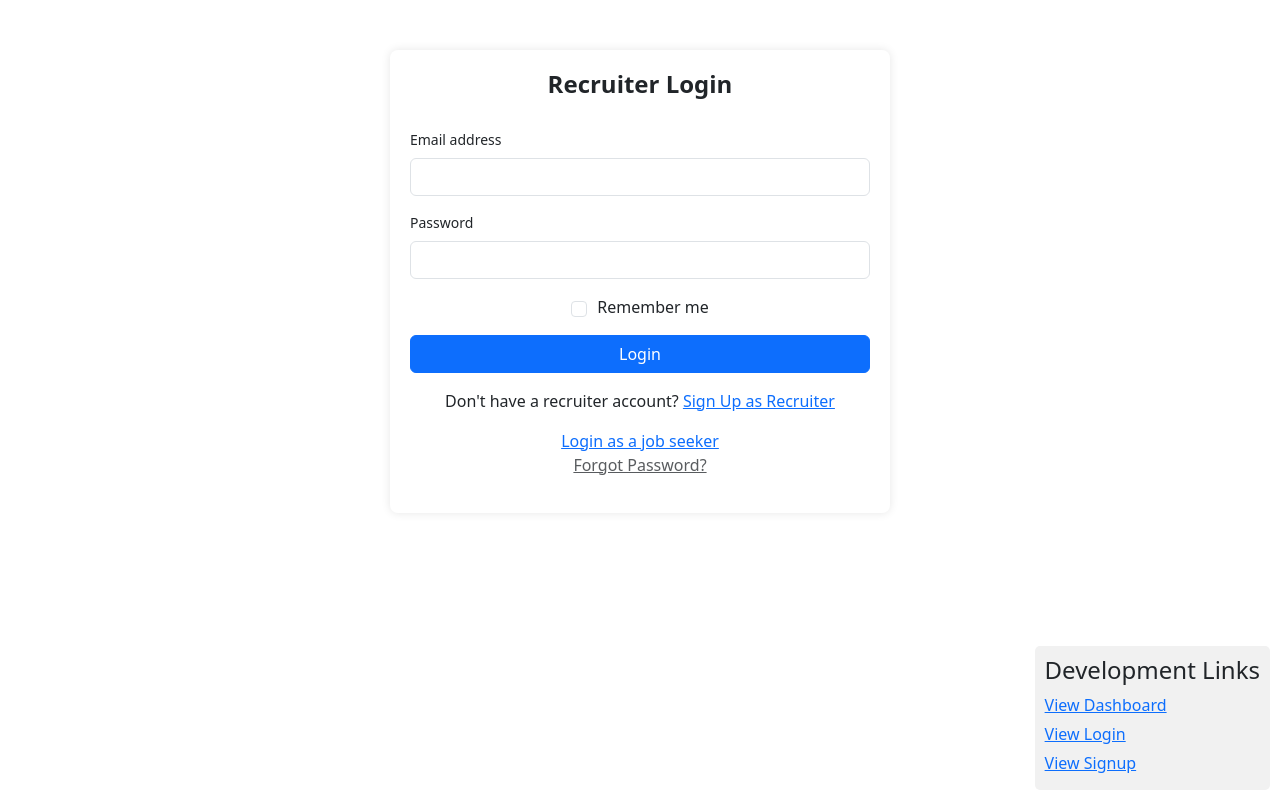
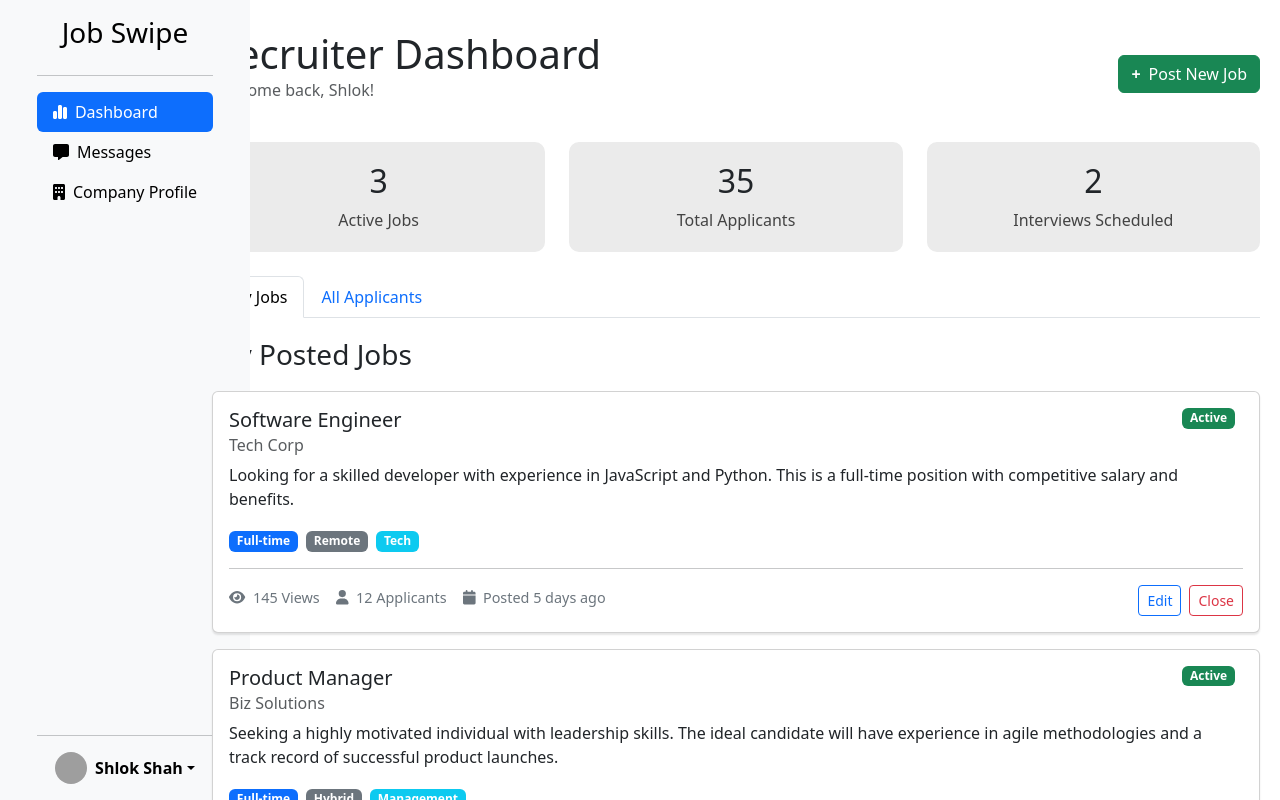
Before and after one commit to ProjectsUniversity/COSC360, a React (Vite) app: page /recruiter/dashboard in a window 1280 px wide. Shown: the top 800 px of the page. Built offline with nearby package versions, Linux system fonts and the light colour scheme; grey boxes are pictures that could not be loaded.

Commit message:
Add React Router for navigation and refactor recruiter components to use Link

```diff
--- a/index.html
+++ b/index.html
@@ -5,36 +5,9 @@
     <meta charset="UTF-8">
     <meta name="viewport" content="width=device-width, initial-scale=1.0">
     <title>JobSwipe</title>
-    <style>
-        .dev-links {
-            position: fixed;
-            bottom: 10px;
-            right: 10px;
-            background: #f1f1f1;
-            padding: 10px;
-            border-radius: 5px;
-            z-index: 9999;
-        }
-        .dev-links a {
-            display: block;
-            margin: 5px 0;
-        }
-    </style>
 </head>
 <body>
     <div id="root"></div>
     <script type="module" src="/src/main.jsx"></script>
-
-    <!-- Development shortcuts (remove in production) -->
-    <div class="dev-links">
-        <h4>Development Links</h4>
-        <a href="#" onclick="window.dispatchEvent(new CustomEvent('viewDashboard')); return false;">View Dashboard</a>
-        <a href="#" onclick="window.dispatchEvent(new CustomEvent('viewLogin')); return false;">View Login</a>
-        <a href="#" onclick="window.dispatchEvent(new CustomEvent('viewSignup')); return false;">View Signup</a>
-    </div>
-
-    <script>
-        // Listen for custom events in App.jsx
-    </script>
 </body>
 </html>
--- a/package.json
+++ b/package.json
@@ -27,7 +27,8 @@
     "@fortawesome/react-fontawesome": "^0.2.2",
     "bootstrap": "^5.3.3",
     "react": "^19.0.0",
-    "react-dom": "^19.0.0"
+    "react-dom": "^19.0.0",
+    "react-router-dom": "^6.22.3"
   },
   "devDependencies": {
     "@vitejs/plugin-react": "^4.2.1",
--- a/src/App.jsx
+++ b/src/App.jsx
@@ -1,50 +1,25 @@
-import React, { useState, useEffect } from 'react'
+import React from 'react';
+import { BrowserRouter, Routes, Route, Navigate } from 'react-router-dom';
 import SignUp from './components/SignUp.jsx';
 import RecSignUp from './components/recruiters/RecruiterSignUp.jsx';
 import RecruiterLogin from './components/recruiters/RecruiterLogin.jsx';
 import RecruiterDashboard from './components/recruiters/RecruiterDashboard.jsx';
 
 export default function App() {
-  const [currentView, setCurrentView] = useState('recLogin'); // Options: recLogin, recSignUp, dashboard
+  return (
+    <BrowserRouter>
+      <Routes>
+        {/* Redirect root to recruiter login by default */}
+        <Route path="/" element={<Navigate to="/recruiter/login" replace />} />
 
-  useEffect(() => {
-    // For development testing only
-    const handleViewDashboard = () => setCurrentView('dashboard');
-    const handleViewLogin = () => setCurrentView('recLogin');
-    const handleViewSignup = () => setCurrentView('recSignUp');
+        {/* Recruiter routes */}
+        <Route path="/recruiter/login" element={<RecruiterLogin />} />
+        <Route path="/recruiter/signup" element={<RecSignUp />} />
+        <Route path="/recruiter/dashboard" element={<RecruiterDashboard />} />
 
-    window.addEventListener('viewDashboard', handleViewDashboard);
-    window.addEventListener('viewLogin', handleViewLogin);
-    window.addEventListener('viewSignup', handleViewSignup);
-
-    return () => {
-      window.removeEventListener('viewDashboard', handleViewDashboard);
-      window.removeEventListener('viewLogin', handleViewLogin);
-      window.removeEventListener('viewSignup', handleViewSignup);
-    };
-  }, []);
-
-  function handleViewChange(view) {
-    setCurrentView(view);
-  }
-
-  // Display the proper component based on currentView
-  const renderComponent = () => {
-    switch(currentView) {
-      case 'recLogin':
-        return <RecruiterLogin onToggleForm={() => handleViewChange('recSignUp')} onLogin={() => handleViewChange('dashboard')} />;
-      case 'recSignUp':
-        return <RecSignUp onToggleForm={() => handleViewChange('recLogin')} onSignup={() => handleViewChange('dashboard')} />;
-      case 'dashboard':
-        return <RecruiterDashboard />;
-      default:
-        return <RecruiterLogin onToggleForm={() => handleViewChange('recSignUp')} onLogin={() => handleViewChange('dashboard')} />;
-    }
-  };
-
-  return (
-    <div>
-      {renderComponent()}
-    </div>
+        {/* Default redirect for undefined routes */}
+        <Route path="*" element={<Navigate to="/recruiter/login" replace />} />
+      </Routes>
+    </BrowserRouter>
   );
 }
--- a/src/components/recruiters/RecruiterLogin.jsx
+++ b/src/components/recruiters/RecruiterLogin.jsx
@@ -1,8 +1,10 @@
 import React, { useState } from 'react';
+import { Link, useNavigate } from 'react-router-dom';
 import 'bootstrap/dist/css/bootstrap.min.css';
 import '../../../HTML, CSS, JS/CSS/Recruiters/recLogin.css';
 
-const RecruiterLogin = ({ onToggleForm, onLogin }) => {
+const RecruiterLogin = () => {
+    const navigate = useNavigate();
     const [formData, setFormData] = useState({
         email: '',
         password: '',
@@ -47,14 +49,8 @@ const RecruiterLogin = ({ onToggleForm, onLogin }) => {
 
         if (validateForm()) {
             console.log('Form submitted successfully:', formData);
-            // Here you would typically make an API call to authenticate the user
-
-            // Instead of alert, navigate to dashboard
-            if (onLogin) {
-                onLogin();
-            } else {
-                alert('Login successful!');
-            }
+            // Navigate to dashboard using React Router
+            navigate('/recruiter/dashboard');
         }
     };
 
@@ -100,13 +96,9 @@ const RecruiterLogin = ({ onToggleForm, onLogin }) => {
                     </div>
                     <button type="submit" className="btn btn-primary w-100">Login</button>
                     <div className="mt-3 text-center">
-                        <p>Don't have a recruiter account? <a href="#" onClick={(e) => {
-                            e.preventDefault();
-                            onToggleForm();
-                        }}>Sign Up as Recruiter</a></p>
-                        <a href="../login.html">Login as a job seeker</a>
+                        <p>Don't have a recruiter account? <Link to="/recruiter/signup">Sign Up as Recruiter</Link></p>
+                        <Link to="/login">Login as a job seeker</Link>
                         <p><a href="#" className="text-muted">Forgot Password?</a></p>
-
                     </div>
                 </form>
             </div>
--- a/src/components/recruiters/RecruiterSidebar.jsx
+++ b/src/components/recruiters/RecruiterSidebar.jsx
@@ -1,4 +1,5 @@
 import React, { useState, useEffect } from 'react';
+import { Link, NavLink } from 'react-router-dom';
 import { FontAwesomeIcon } from '@fortawesome/react-fontawesome';
 import {
   faChartSimple, faMessage, faBuilding,
@@ -34,29 +35,35 @@ const RecruiterSidebar = () => {
     <aside className="sidebar">
       <div className="d-flex flex-column flex-shrink-0 p-3 bg-body-tertiary">
         <div className="sidebar-brand mb-3">
-          <a href="/" className="link-body-emphasis text-decoration-none">
+          <Link to="/" className="link-body-emphasis text-decoration-none">
             <span className="fs-4"><h3>Job Swipe</h3></span>
-          </a>
+          </Link>
         </div>
         <hr />
         <ul className="nav nav-pills flex-column mb-auto">
           <li className="nav-item">
-            <a href="#" className="nav-link active" aria-current="page">
+            <NavLink to="/recruiter/dashboard" className={({ isActive }) =>
+              isActive ? "nav-link active" : "nav-link link-body-emphasis"
+            }>
               <FontAwesomeIcon icon={faChartSimple} className="me-2" />
               Dashboard
-            </a>
+            </NavLink>
           </li>
           <li>
-            <a href="#" className="nav-link link-body-emphasis">
+            <NavLink to="/recruiter/messages" className={({ isActive }) =>
+              isActive ? "nav-link active" : "nav-link link-body-emphasis"
+            }>
               <FontAwesomeIcon icon={faMessage} className="me-2" />
               Messages
-            </a>
+            </NavLink>
           </li>
           <li>
-            <a href="#" className="nav-link link-body-emphasis">
+            <NavLink to="/recruiter/company-profile" className={({ isActive }) =>
+              isActive ? "nav-link active" : "nav-link link-body-emphasis"
+            }>
               <FontAwesomeIcon icon={faBuilding} className="me-2" />
               Company Profile
-            </a>
+            </NavLink>
           </li>
         </ul>
         <hr />
@@ -85,23 +92,23 @@ const RecruiterSidebar = () => {
             }}
           >
             <li>
-              <a className="dropdown-item" href="#">
+              <Link className="dropdown-item" to="/recruiter/settings">
                 <FontAwesomeIcon icon={faGear} className="me-2" />
                 Settings
-              </a>
+              </Link>
             </li>
             <li>
-              <a className="dropdown-item" href="#">
+              <Link className="dropdown-item" to="/recruiter/profile">
                 <FontAwesomeIcon icon={faUser} className="me-2" />
                 Profile
-              </a>
+              </Link>
             </li>
             <li><hr className="dropdown-divider" /></li>
             <li>
-              <a className="dropdown-item" href="../login.html">
+              <Link className="dropdown-item" to="/recruiter/login">
                 <FontAwesomeIcon icon={faDoorOpen} className="me-2" />
                 Sign out
-              </a>
+              </Link>
             </li>
           </ul>
         </div>
--- a/src/components/recruiters/RecruiterSignUp.jsx
+++ b/src/components/recruiters/RecruiterSignUp.jsx
@@ -1,8 +1,10 @@
 import React, { useState } from 'react';
+import { Link, useNavigate } from 'react-router-dom';
 import 'bootstrap/dist/css/bootstrap.min.css';
 import '../../../HTML, CSS, JS/CSS/Recruiters/recSignUp.css';
 
-const RecSignUp = ({ onToggleForm, onSignup }) => {
+const RecSignUp = () => {
+    const navigate = useNavigate();
     const [formData, setFormData] = useState({
         email: '',
         password: '',
@@ -24,12 +26,10 @@ const RecSignUp = ({ onToggleForm, onSignup }) => {
 
     const handleSubmit = (e) => {
         e.preventDefault();
-        // Add form validation and submission logic here
+        // Add form validation logic here
 
         // For now, just navigate to the dashboard
-        if (onSignup) {
-            onSignup();
-        }
+        navigate('/recruiter/dashboard');
     };
 
     return (
@@ -80,11 +80,8 @@ const RecSignUp = ({ onToggleForm, onSignup }) => {
                     </div>
                     <button type="submit" className="btn btn-primary w-100">Create Recruiter Account</button>
                     <div className="mt-3 text-center">
-                        <p>Already have an account? <a href="#" onClick={(e) => {
-                            e.preventDefault();
-                            onToggleForm();
-                        }}>Login as Recruiter</a></p>
-                        <p>Looking for a job? <a href="../signup.html">Sign up as a job seeker</a></p>
+                        <p>Already have an account? <Link to="/recruiter/login">Login as Recruiter</Link></p>
+                        <p>Looking for a job? <Link to="/signup">Sign up as a job seeker</Link></p>
                     </div>
                 </form>
             </div>
```
Also changed, not shown: 1 other file (tests, documents, lock files or other folders).
